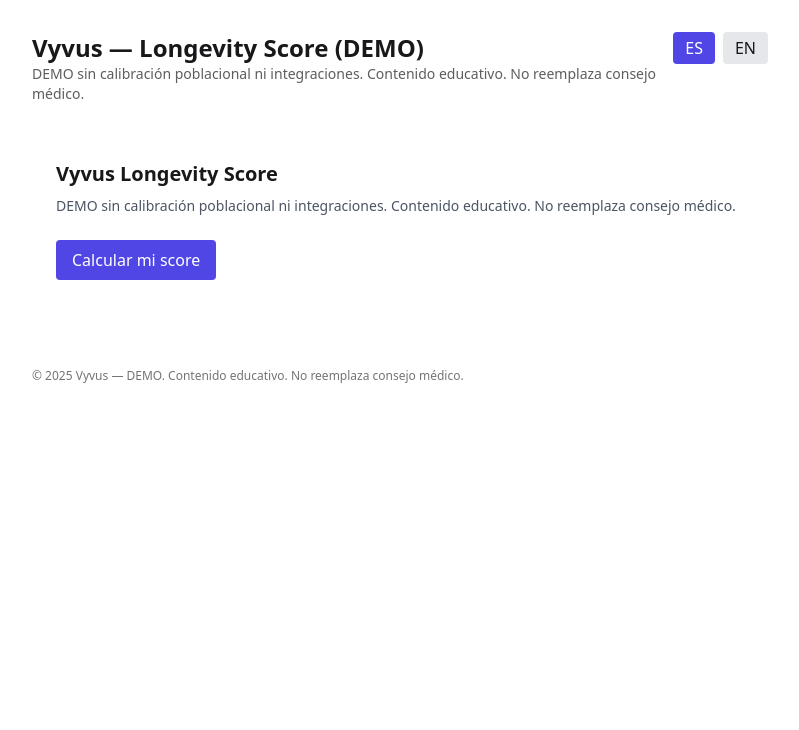
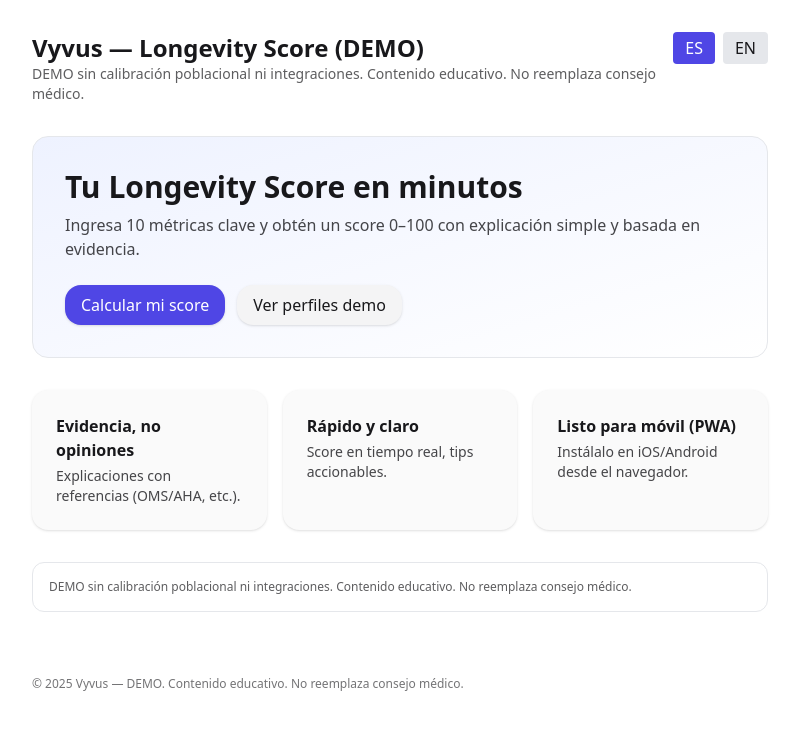
Before and after one commit to Vyvusstartup/vyvus-web-mvp, a Next.js app: page / in a window 1280 px wide. Shown: the top 730 px of the page, without its empty margins (240-1039 px from the left). Built offline with nearby package versions, Linux system fonts and the light colour scheme.

Commit message:
Update page.tsx

```diff
--- a/app/page.tsx
+++ b/app/page.tsx
@@ -1,22 +1,89 @@
 "use client";
-
 import Link from "next/link";
 import { useI18n } from "@/i18n/I18nProvider";
 
+function tr(lang: "es" | "en", es: string, en: string) {
+  return lang === "en" ? en : es;
+}
+
 export default function Home() {
-  const { t } = useI18n();
+  const { lang } = useI18n();
+
   return (
-    <main className="p-6">
-      <h2 className="text-xl font-semibold mb-2">Vyvus Longevity Score</h2>
-      <p className="text-sm text-gray-600 mb-6">
-        {t("disclaimer.demo")} {t("disclaimer.educational")}
-      </p>
-      <Link
-        href="/calcular"
-        className="inline-block px-4 py-2 rounded bg-indigo-600 text-white"
-      >
-        {t("cta.calculate")}
-      </Link>
+    <main className="space-y-8">
+      {/* Hero */}
+      <section className="rounded-2xl p-6 sm:p-8 bg-gradient-to-br from-indigo-50 to-white border">
+        <h2 className="text-2xl sm:text-3xl font-bold mb-2">
+          {tr(lang, "Tu Longevity Score en minutos", "Your Longevity Score in minutes")}
+        </h2>
+        <p className="text-neutral900/80 mb-6">
+          {tr(
+            lang,
+            "Ingresa 10 métricas clave y obtén un score 0–100 con explicación simple y basada en evidencia.",
+            "Enter 10 key metrics and get a 0–100 score with a simple, evidence-based explanation."
+          )}
+        </p>
+
+        <div className="flex flex-wrap gap-3">
+          <Link href="/calcular" className="btn btn-primary">
+            {tr(lang, "Calcular mi score", "Calculate my score")}
+          </Link>
+          <Link href="/calcular" className="btn bg-neutral100">
+            {tr(lang, "Ver perfiles demo", "View demo profiles")}
+          </Link>
+        </div>
+      </section>
+
+      {/* 3 bullets de valor */}
+      <section className="grid sm:grid-cols-3 gap-4">
+        <div className="card">
+          <h3 className="font-semibold mb-1">
+            {tr(lang, "Evidencia, no opiniones", "Evidence, not opinions")}
+          </h3>
+          <p className="text-sm text-neutral900/80">
+            {tr(
+              lang,
+              "Explicaciones con referencias (OMS/AHA, etc.).",
+              "Explanations with references (WHO/AHA, etc.)."
+            )}
+          </p>
+        </div>
+        <div className="card">
+          <h3 className="font-semibold mb-1">
+            {tr(lang, "Rápido y claro", "Fast and clear")}
+          </h3>
+          <p className="text-sm text-neutral900/80">
+            {tr(
+              lang,
+              "Score en tiempo real, tips accionables.",
+              "Real-time score, actionable tips."
+            )}
+          </p>
+        </div>
+        <div className="card">
+          <h3 className="font-semibold mb-1">
+            {tr(lang, "Listo para móvil (PWA)", "Mobile-ready (PWA)")}
+          </h3>
+          <p className="text-sm text-neutral900/80">
+            {tr(
+              lang,
+              "Instálalo en iOS/Android desde el navegador.",
+              "Install on iOS/Android from the browser."
+            )}
+          </p>
+        </div>
+      </section>
+
+      {/* Disclaimers */}
+      <section className="rounded-xl border p-4 bg-white">
+        <p className="text-xs text-neutral900/70">
+          {tr(
+            lang,
+            "DEMO sin calibración poblacional ni integraciones. Contenido educativo. No reemplaza consejo médico.",
+            "DEMO without population calibration or integrations. Educational content. Not medical advice."
+          )}
+        </p>
+      </section>
     </main>
   );
 }
```
